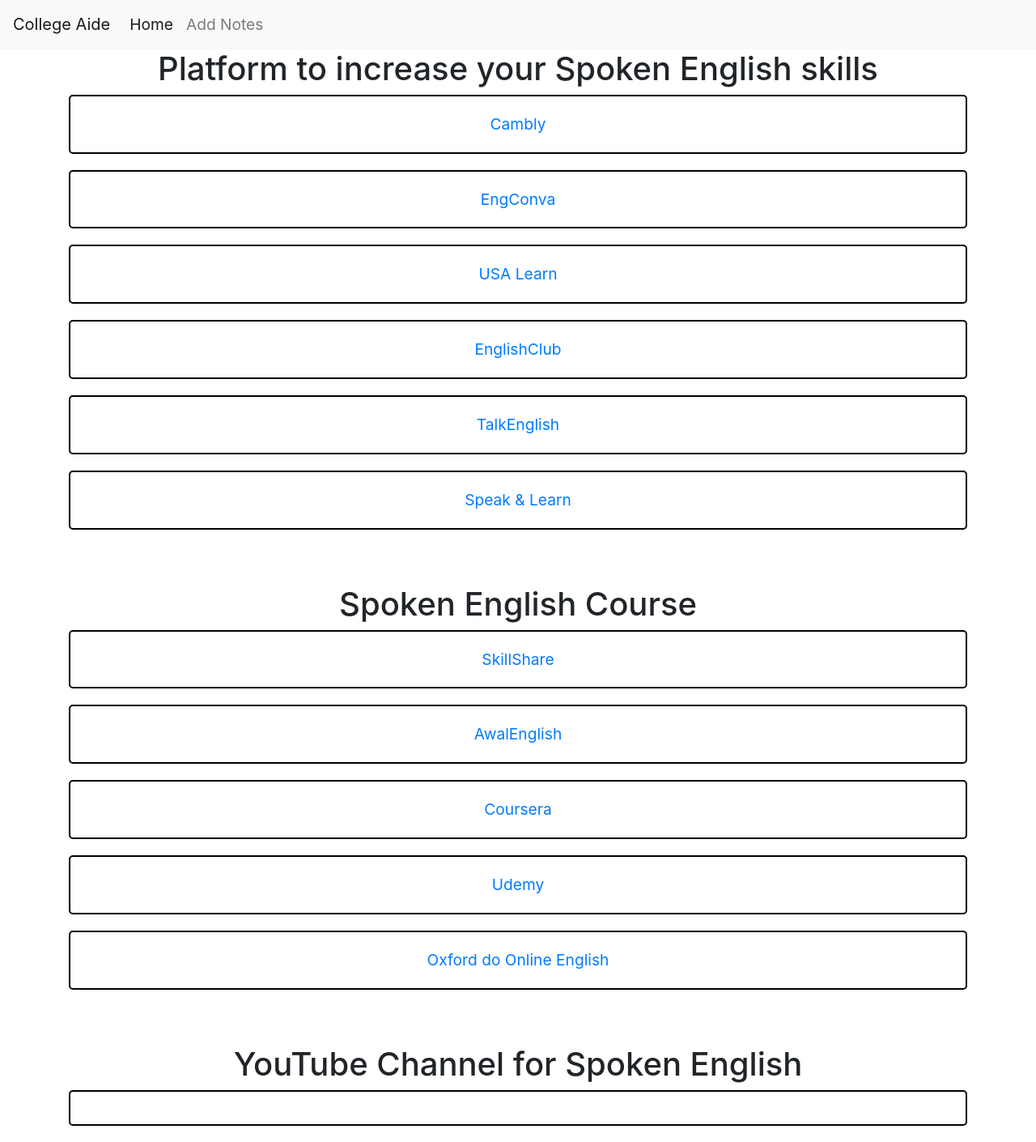
After one commit to LawrenceMelvin/college_aide, a Django app: template awareness/templates/awareness/english.html in a window 1280 px wide. The commit adds this page. Shown: the whole page at 81% size. Run offline with Django 3.2, Linux system fonts and the light colour scheme; the template is opened without the code that fills it, so the values that code supplies are empty; some libraries are stand-ins or nearby versions.

Commit message:
pages set

```diff
--- a/awareness/forms.py
+++ b/awareness/forms.py
@@ -1,6 +1,6 @@
 from django import forms
 PERSON = [('student','Student'),('developer','Developer')]
-WANTED = [('placement','Placement'),('job','Job'),('skill','Skill')]
+WANTED = [('placement','Placement'),('job','Job'),('skill','Skill'),('english','English')]
 class awareform(forms.Form):
     person = forms.ChoiceField(choices=PERSON)
     wanted = forms.MultipleChoiceField(widget=forms.CheckboxSelectMultiple, choices=WANTED)
--- a/awareness/templates/awareness/base.html
+++ b/awareness/templates/awareness/base.html
@@ -7,7 +7,7 @@
   </head>
   <body>
     <nav class="navbar navbar-expand-lg navbar-light bg-light">
-  <a class="navbar-brand" href="#">Notes</a>
+  <a class="navbar-brand" href="#">College Aide</a>
   <button class="navbar-toggler" type="button" data-toggle="collapse" data-target="#navbarNavAltMarkup" aria-controls="navbarNavAltMarkup" aria-expanded="false" aria-label="Toggle navigation">
     <span class="navbar-toggler-icon"></span>
   </button>
--- a/awareness/templates/awareness/code.html
+++ b/awareness/templates/awareness/code.html
@@ -33,5 +33,9 @@
     <div class="code_box">
         <a href="https://www.interviewbit.com/">InterviewBit</a>
     </div>
+    <div class="code_box">
+        <a href="">FreeCodeCamp</a>
+    </div>
+
     </div>
 {% endblock %}
--- /dev/null
+++ b/awareness/templates/awareness/english.html
@@ -0,0 +1,67 @@
+{% extends "awareness/base.html" %}
+{% block content %}
+    <style>
+        a{
+            text-decoration: none;
+            display: block;
+            text-align: center;
+            font-size: larger;
+        }
+        .eng_box{
+            border: 2px solid black;
+            border-radius: 5px;
+            padding-top: 20px;
+            padding-bottom: 20px;
+            margin-bottom: 20px;
+        }
+        h1{
+            text-align: center;
+        }
+    </style>
+    <div class="container">
+        <h1>Platform to increase your Spoken English skills</h1>
+        <div class="eng_box">
+            <a href="https://www.cambly.com/english?lang=en">Cambly</a>
+        </div>
+        <div class="eng_box">
+            <a href="https://www.engconvo.com">EngConva</a>
+        </div>
+        <div class="eng_box">
+            <a href="https://www.usalearns.org/speaking-english">USA Learn</a>
+        </div>
+        <div class="eng_box">
+            <a href="https://www.englishclub.com/speaking/">EnglishClub</a>
+        </div>
+        <div class="eng_box">
+            <a href="https://www.talkenglish.com/">TalkEnglish</a>
+        </div>
+        <div class="eng_box">
+            <a href="https://speakandimprove.com/">Speak & Learn</a>
+        </div>
+
+        <br>
+        <br>
+        <h1>Spoken English Course</h1>
+        <div class="eng_box">
+            <a href="https://www.skillshare.com/browse/learn-english?coupon=GOOG1MFREE&utm_source=Google&utm_medium=paidsearch&utm_campaign=Croud_Search_Google_IN_BOF_Non-Brand_DSA-Categories&utm_term=&matchtype=b&gclid=Cj0KCQjw-4SLBhCVARIsACrhWLVUAp3M6YdFjJ3U04cderZU4lPdAK0_H94ilFjzHqhQNNU5abcMIH8aAmQ-EALw_wcB">SkillShare</a>
+        </div>
+        <div class="eng_box">
+            <a href="https://www.awalenglish.com/spoken-english-course/">AwalEnglish</a>
+        </div>
+        <div class="eng_box">
+            <a href="https://www.coursera.org/courses?query=english%20speaking">Coursera</a>
+        </div>
+        <div class="eng_box">
+            <a href="https://www.udemy.com/topic/english-language/">Udemy</a>
+        </div>
+        <div class="eng_box">
+            <a href="https://www.oxfordonlineenglish.com/free-spoken-english-lessons">Oxford do Online English</a>
+        </div>
+        <br>
+        <br>
+        <h1>YouTube Channel for Spoken English</h1>
+        <div class="eng_box">
+            <a href=""></a>
+        </div>
+    </div>
+{% endblock %}
--- a/awareness/urls.py
+++ b/awareness/urls.py
@@ -6,5 +6,6 @@
     path('all/',views.all,name='all'),
     path('code/',views.all,name='code'),
     path('placement/',views.all,name='placement'),
+    path('english/',views.all,name='english'),
     path('job/',views.all,name='job'),
 ]
```
Also changed, not shown: awareness/templates/awareness/placement.html (+77 -1 lines), awareness/views.py (+11 -5 lines).
